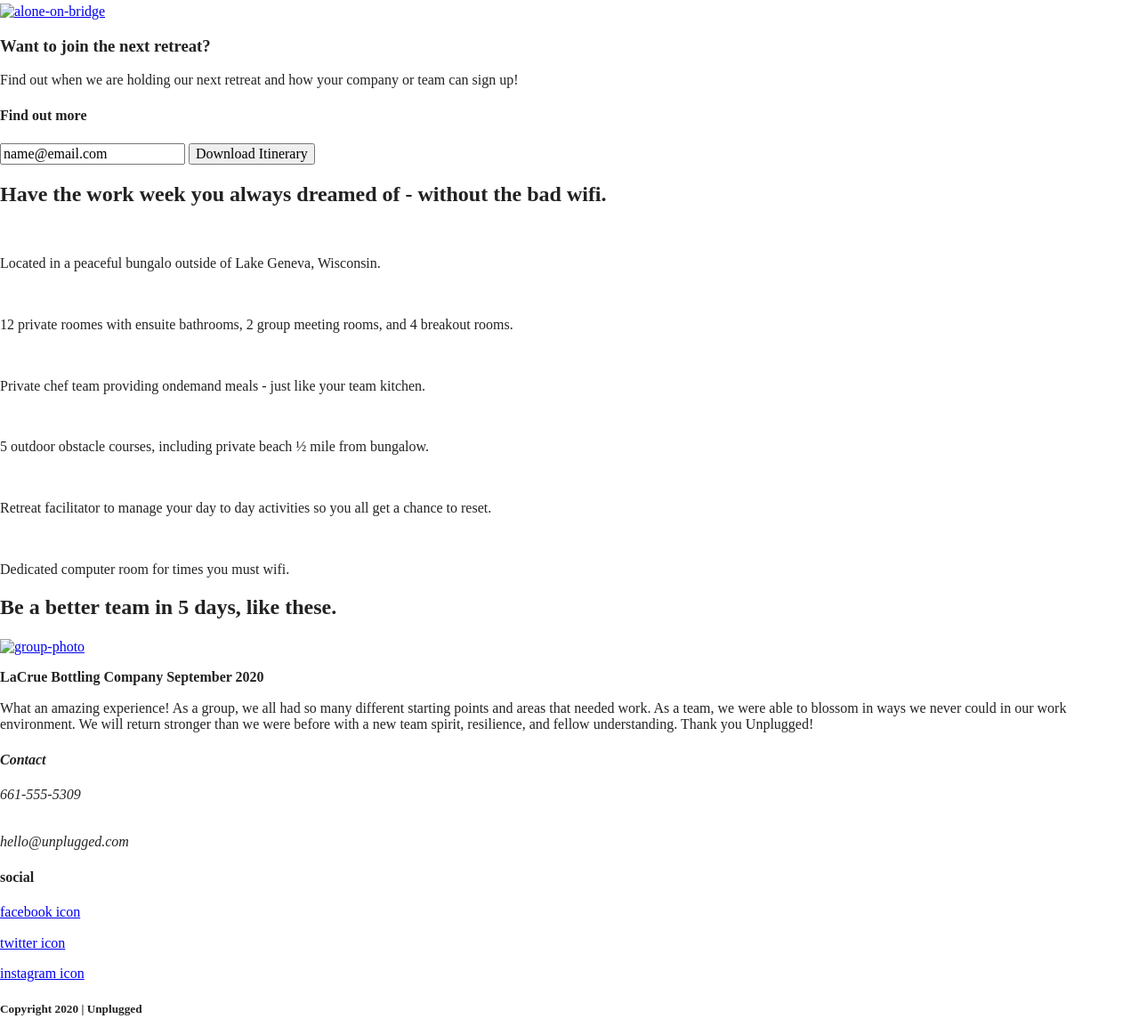
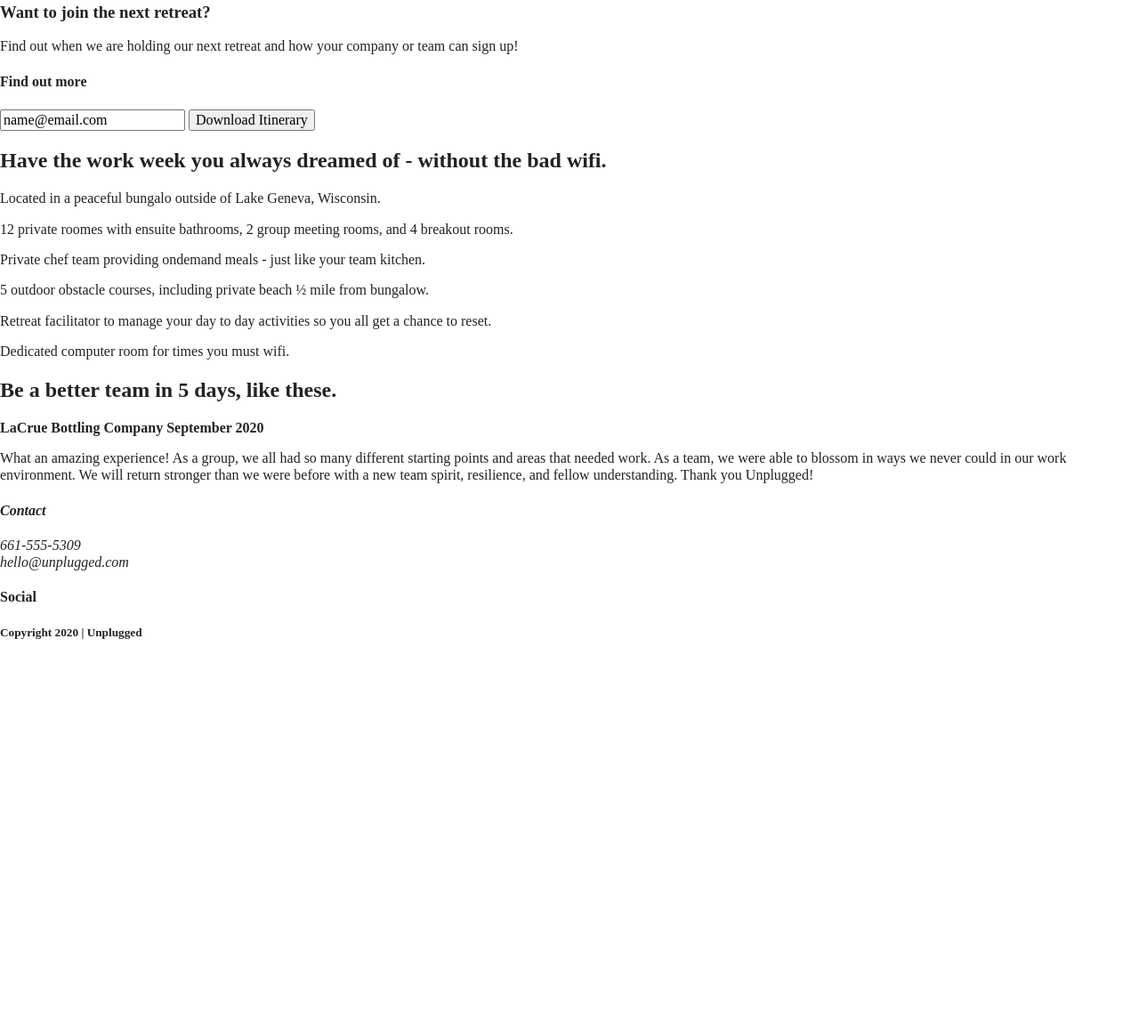
Before and after one commit to bettameta/unplugged-retreat, a website built with Parcel: page index.html in a window 1280 px wide. Shown: the part 149-1312 px from the top of the page at 89% size. After the commit the page ends 889 px from the top, so only its background shows below. Built offline with nearby package versions, Linux system fonts and the light colour scheme; files whose address does not match are found by name.

Commit message:
Fine tuned my code before starting About and FAQ sections.

```diff
--- a/index.html
+++ b/index.html
@@ -43,7 +43,7 @@
     <section class="hero-area">
       <div class="content-wrapper">
         <h1>Retreat from the desk, return refreshed.</h1>
-        <a href="#"><img src=".." alt="alone-on-bridge"></a>
+
       </div>
     </section>
 
@@ -64,27 +64,27 @@
 
     <section class="features">
       <div class="content-wrapper">
-        <h2>Have the work week you always dreamed of &#45; without the bad wifi.</h2><br>
+        <h2>Have the work week you always dreamed of &#45; without the bad wifi.</h2>
           <div class="features-items">
             <article>
               <p class="tent-icon"></p>
-              <p class="features-item-description">Located in a peaceful bungalo outside of Lake Geneva, Wisconsin.</p><br>
+              <p class="features-item-description">Located in a peaceful bungalo outside of Lake Geneva, Wisconsin.</p>
             </article>
             <article>
               <p class="bed-icon"></p>
-              <p class="features-item-description">12 private roomes with ensuite bathrooms, 2 group meeting rooms, and 4 breakout rooms.</p><br>
+              <p class="features-item-description">12 private roomes with ensuite bathrooms, 2 group meeting rooms, and 4 breakout rooms.</p>
             </article>
             <article>
               <p class="utensils-icon"></p>
-              <p class="features-item-description">Private chef team providing ondemand meals &#45; just like your team kitchen.</p><br>
+              <p class="features-item-description">Private chef team providing ondemand meals &#45; just like your team kitchen.</p>
             </article>
             <article>
               <p class="footsteps-icon"></p>
-              <p class="features-item-description">5 outdoor obstacle courses, including private beach &#189; mile from bungalow.</p><br>
+              <p class="features-item-description">5 outdoor obstacle courses, including private beach &#189; mile from bungalow.</p>
             </article>
             <article>
               <p class="happy-face-icon"></p>
-              <p class="features-item-description">Retreat facilitator to manage your day to day activities so you all get a chance to reset.</p><br>
+              <p class="features-item-description">Retreat facilitator to manage your day to day activities so you all get a chance to reset.</p>
             </article>
             <article>
               <p class="wifi-icon"></p>
@@ -97,7 +97,7 @@
       <section class="reviews">
         <div class="content-wrapper">
           <h2>Be a better team in 5 days, like these.</h2>
-          <a href="img-group-photo"><img src="img-group-photo" alt="group-photo"></a>
+
           <article>
             <div>
               <p><strong>LaCrue Bottling Company September 2020</strong></p>
@@ -118,17 +118,16 @@
 
         <address class="contact">
           <h4>Contact</h4>
-          <P>661-555-5309</P><br>
-          hello&#64;unplugged.com</p>
+          <P>661-555-5309<br>hello&#64;unplugged.com</p>
         </address>
 
-          <div class="social-media">
-            <h4>social</h4>
+          <div class="social">
+            <h4>Social</h4>
 
             <div class="social-icons">
-              <p><a href="https://facebook.com" target="_blank">facebook icon</a></p>
-              <p><a href="https://twitter.com" target="_blank" >twitter icon</a></p>
-              <p><a href="https://instagram.com" target="_blank">instagram icon</a></p>
+              <p><a href="https://facebook.com" target="_blank"></a></p>
+              <p><a href="https://twitter.com" target="_blank" ></a></p>
+              <p><a href="https://instagram.com" target="_blank"></a></p>
 
             </div>
           </div>
```
